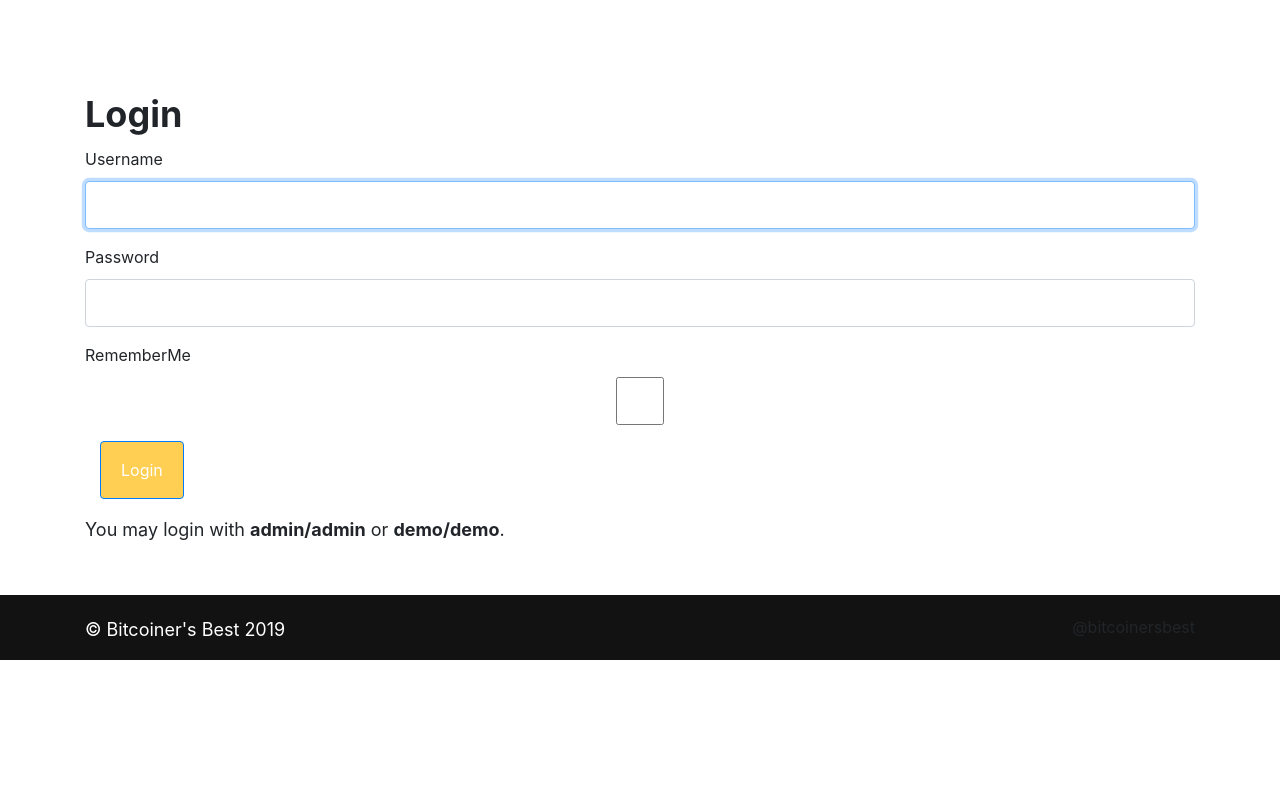
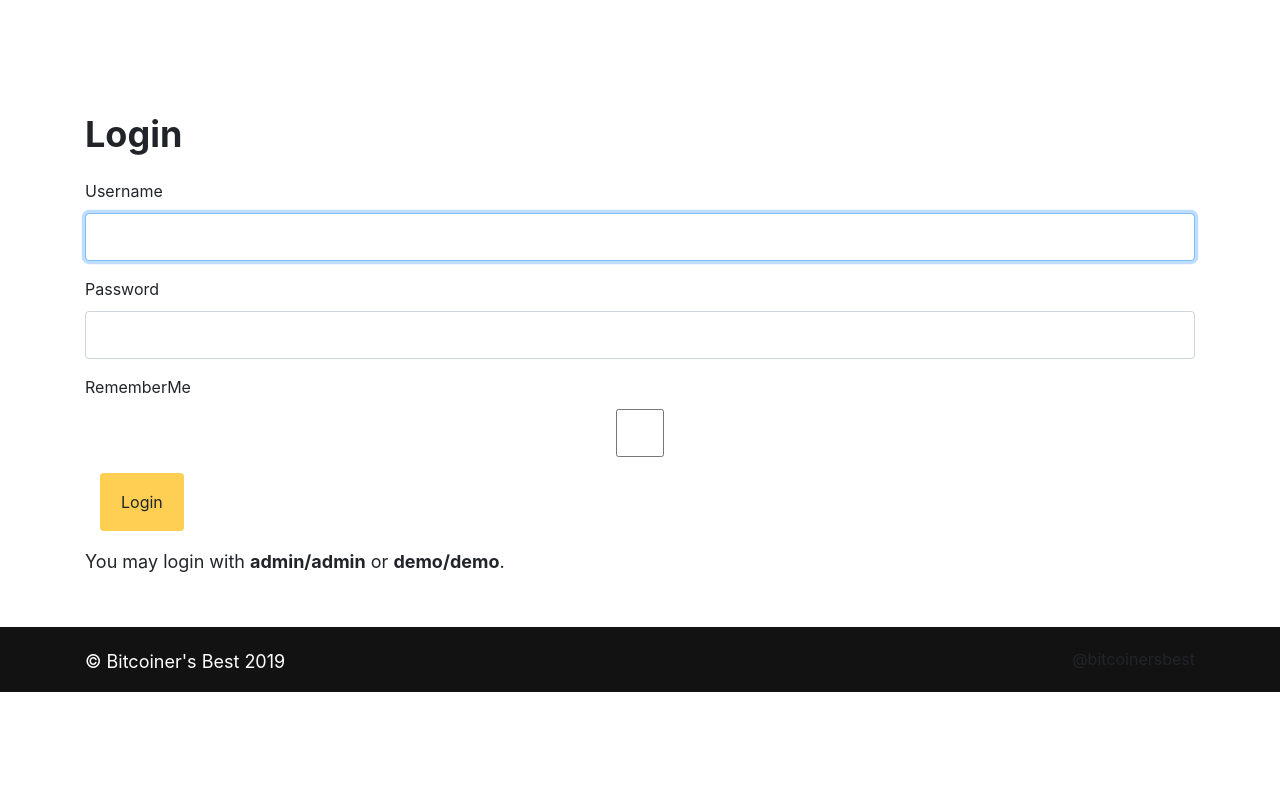
Before and after one commit to Bitcoiners-Best/bitcoinersbest, a Yii app: template views/site/login.php in a window 1280 px wide. Shown: the top 785 px of the page. Run offline with PHP 8.4 and a stand-in for Yii, Linux system fonts and the light colour scheme; the template is opened without the code that fills it, so the values that code supplies are empty; form fields are guessed from the names that the template uses; some libraries are stand-ins or nearby versions.

Commit message:
signup & login updates

```diff
--- a/views/site/_signup-form.php
+++ b/views/site/_signup-form.php
@@ -25,11 +25,7 @@ use yii\web\View;
         <?= $form->field($model, 'password')->passwordInput() ?>
 
         <div class="form-group">
-            <?= Html::submitButton('Sign up', ['class' => 'btn btn-primary login-btn', 'name' => 'signup-button']) ?>
+            <?= Html::submitButton('Sign up', ['class' => 'btn login-btn', 'name' => 'signup-button']) ?>
         </div>
         <?php ActiveForm::end(); ?>
 </section>
-
-<div class="signin-footer signup-footer">
-    <div>Already signed up? <?=Html::a('Log in',['/home/login'],['id'=>'signup-goto-login']);?></div>
-</div>
--- a/views/site/login.php
+++ b/views/site/login.php
@@ -9,8 +9,12 @@ use yii\bootstrap4\ActiveForm;
 
 $this->title = 'Login';
 ?>
-<div class="site-login">
-    <h2><?= Html::encode($this->title) ?></h2>
+
+<div class="section-header pt-20 pb-20 bg-white">
+  <div class="section-header d-flex">
+      <h2 class="mb-0"><?= Html::encode($this->title) ?></h2>
+  </div>
+</div>
 
 <?php $form = ActiveForm::begin([
     'id' => 'login-form',
@@ -31,11 +35,9 @@ $this->title = 'Login';
 
     <div class="form-group">
         <div class="col-lg-offset-1 col-lg-11">
-                <?= Html::submitButton('Login', ['class' => 'btn btn-primary', 'name' => 'login-button']) ?>
+            <?= Html::submitButton('Login', ['class' => 'btn', 'name' => 'login-button']) ?>
         </div>
     </div>
 
 <?php ActiveForm::end(); ?>
 <p>You may login with <strong>admin/admin</strong> or <strong>demo/demo</strong>.</p>
-
-</div>
```
Also changed, not shown: views/site/signup.php (+10 -9 lines). Lines whose indentation alone changed are shown as unchanged.
